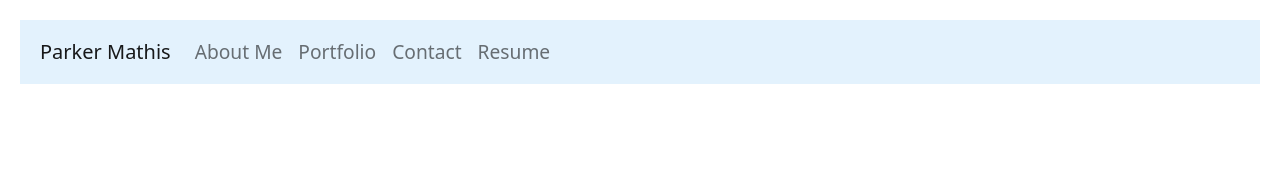
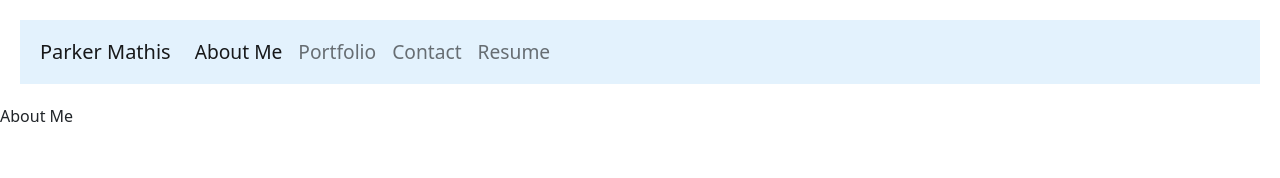
Before and after one commit to markerpathis/react-portfolio, a React (Create React App) app: page / in a window 1280 px wide. Shown: the top 178 px of the page. Built offline with nearby package versions, Linux system fonts and the light colour scheme.

Commit message:
Added page navigation with placeholder page content

```diff
--- a/src/App.js
+++ b/src/App.js
@@ -1,12 +1,6 @@
 import React from "react";
-import Header from "./components/Header";
+import PortfolioContainer from "./components/PortfolioContainer";
 
-function App() {
-  return (
-    <div>
-      <Header />
-    </div>
-  );
-}
+const App = () => <PortfolioContainer />;
 
 export default App;
--- a/src/components/Header.js
+++ b/src/components/Header.js
@@ -16,7 +16,7 @@
   },
 };
 
-function Header() {
+function Header({ currentPage, handlePageChange }) {
   return (
     <div style={styles.card}>
       <Navbar expand="sm" style={styles.heading}>
@@ -24,10 +24,18 @@
         <Navbar.Toggle aria-controls="basic-navbar-nav" />
         <Navbar.Collapse id="basic-navbar-nav">
           <Nav className="me-auto">
-            <Nav.Link href="#about">About Me</Nav.Link>
-            <Nav.Link href="#portfolio">Portfolio</Nav.Link>
-            <Nav.Link href="#contact">Contact</Nav.Link>
-            <Nav.Link href="#resume">Resume</Nav.Link>
+            <Nav.Link href="#about" onClick={() => handlePageChange("About")} className={currentPage === "About" ? "nav-link active" : "nav-link"}>
+              About Me
+            </Nav.Link>
+            <Nav.Link href="#portfolio" onClick={() => handlePageChange("Portfolio")} className={currentPage === "Portfolio" ? "nav-link active" : "nav-link"}>
+              Portfolio
+            </Nav.Link>
+            <Nav.Link href="#contact" onClick={() => handlePageChange("Contact")} className={currentPage === "Contact" ? "nav-link active" : "nav-link"}>
+              Contact
+            </Nav.Link>
+            <Nav.Link href="#resume" onClick={() => handlePageChange("Resume")} className={currentPage === "Resume" ? "nav-link active" : "nav-link"}>
+              Resume
+            </Nav.Link>
           </Nav>
         </Navbar.Collapse>
       </Navbar>
--- /dev/null
+++ b/src/components/PortfolioContainer.js
@@ -0,0 +1,32 @@
+import React, { useState } from "react";
+import Header from "./Header";
+import About from "./pages/About";
+import Contact from "./pages/Contact";
+import Portfolio from "./pages/Portfolio";
+import Resume from "./pages/Resume";
+
+export default function PortfolioContainer() {
+  const [currentPage, setCurrentPage] = useState("About");
+
+  const renderPage = () => {
+    if (currentPage === "About") {
+      return <About />;
+    }
+    if (currentPage === "Contact") {
+      return <Contact />;
+    }
+    if (currentPage === "Portfolio") {
+      return <Portfolio />;
+    }
+    return <Resume />;
+  };
+
+  const handlePageChange = (page) => setCurrentPage(page);
+
+  return (
+    <div>
+      <Header currentPage={currentPage} handlePageChange={handlePageChange} />
+      {renderPage()}
+    </div>
+  );
+}
--- /dev/null
+++ b/src/components/pages/About.js
@@ -0,0 +1,5 @@
+import React from "react";
+
+export default function About() {
+  return <div>About Me</div>;
+}
--- /dev/null
+++ b/src/components/pages/Contact.js
@@ -0,0 +1,5 @@
+import React from "react";
+
+export default function Contact() {
+  return <div>Contact</div>;
+}
--- /dev/null
+++ b/src/components/pages/Portfolio.js
@@ -0,0 +1,5 @@
+import React from "react";
+
+export default function Portfolio() {
+  return <div>Portfolio</div>;
+}
--- /dev/null
+++ b/src/components/pages/Resume.js
@@ -0,0 +1,5 @@
+import React from "react";
+
+export default function Resume() {
+  return <div>Resume</div>;
+}
```
